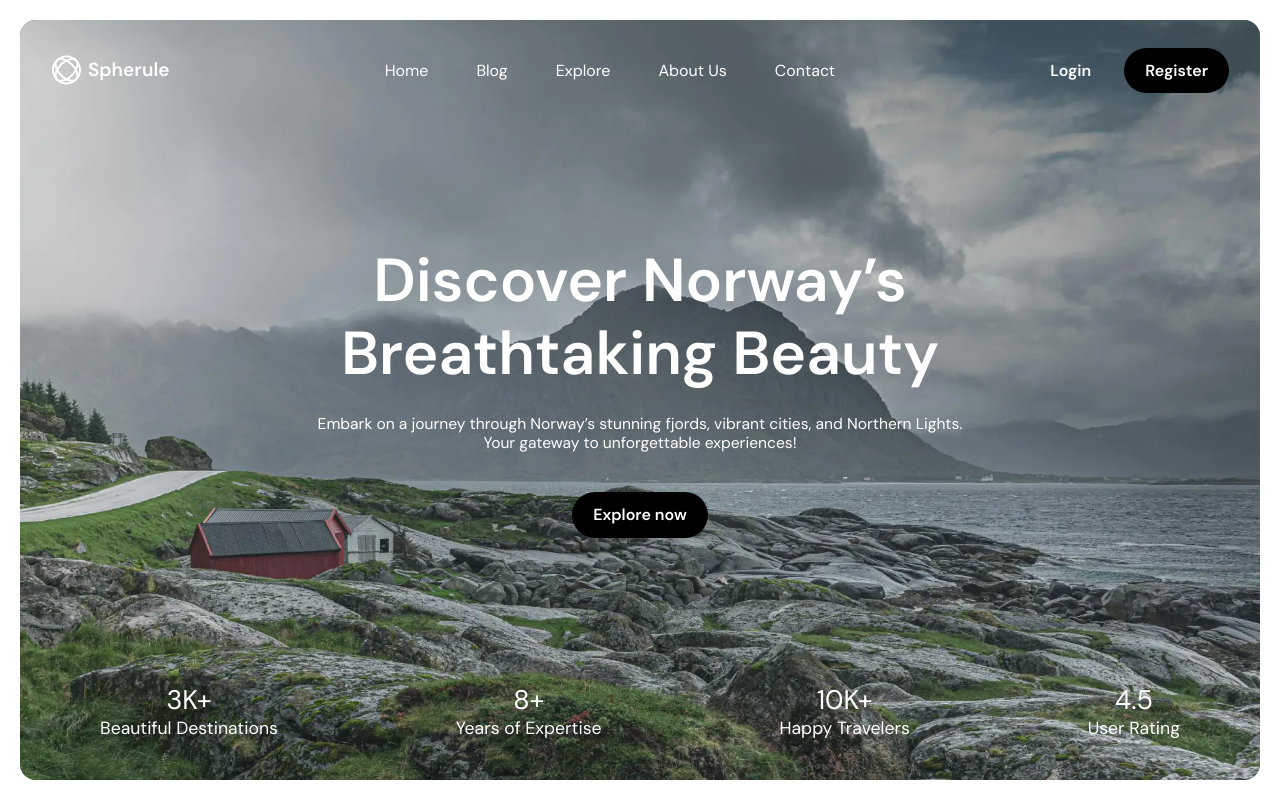
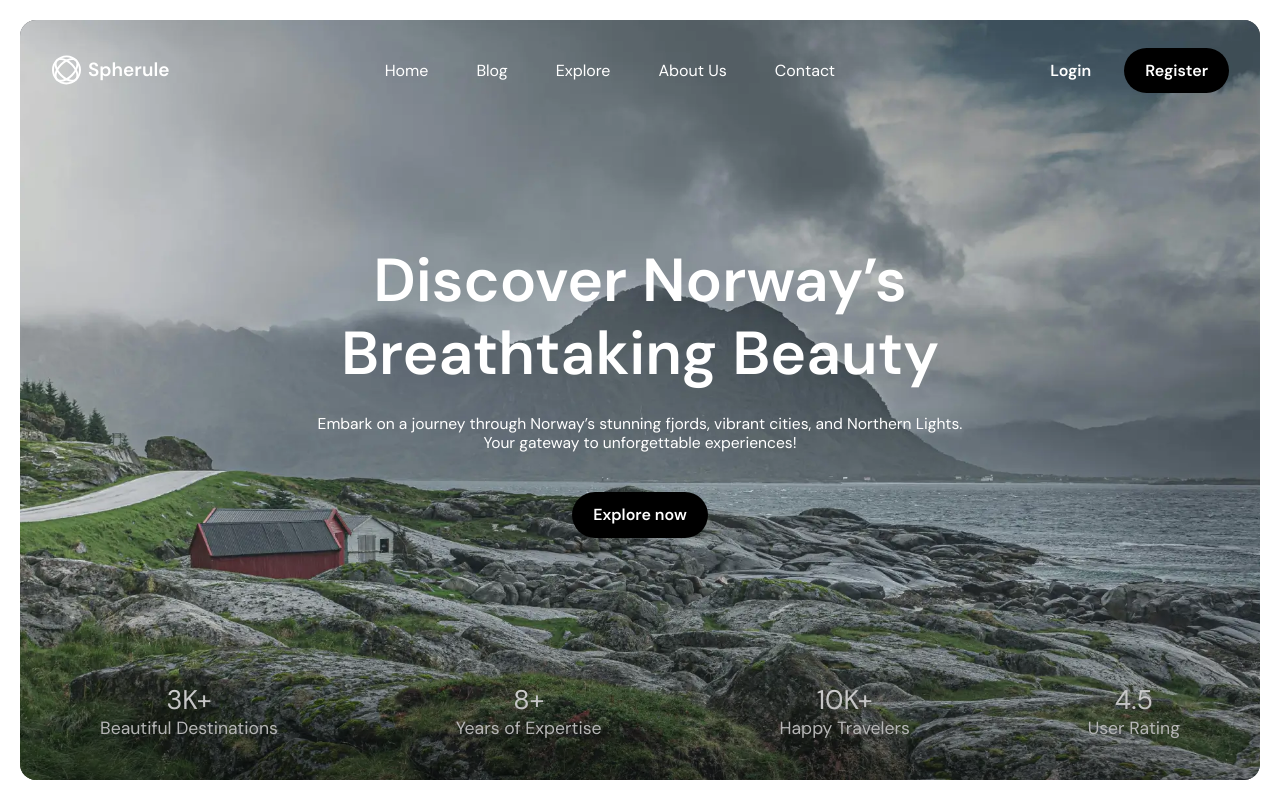
Before and after one commit to TinaKovalova/spherule, a plain HTML site: page index.html in a window 1280 px wide. Shown: the top 800 px of the page. Drawn offline with nearby package versions, Linux system fonts and the light colour scheme.

Commit message:
hero image

```diff
--- a/index.html
+++ b/index.html
@@ -52,14 +52,11 @@
         <main class="page">
             <section class="hero">
                 <div class="hero__container">
-                    <div class="hero__background">
-                        <picture class="hero__background-image">
-                            <source media="(max-width:992px)" srcset="images/hero/hero_992.webp"
-                                class="hero__background-image">
-                            <img src="images/hero/hero_1400.webp" alt="breathtaking view"
-                                class="hero__background-image">
-                        </picture>
-                    </div>
+                    <picture class="hero__background">
+                        <source media="(max-width:992px)" srcset="images/hero/hero_992.webp"
+                            class="hero__background-image">
+                        <img src="images/hero/hero_1400.webp" alt="breathtaking view" class="hero__background-image">
+                    </picture>
                     <div class="hero__content" id="home">
                         <div class="hero__header section-header section-header--centered">
                             <h1 class="section-header__title">
--- a/styles/_main.scss
+++ b/styles/_main.scss
@@ -19,9 +19,18 @@
         position: absolute;
         top: 0;
         left: 0;
-
         width: 100%;
         height: 100%;
+        &::after {
+            content: "";
+            position: absolute;
+            top: 0;
+            left: 0;
+            z-index: 3;
+            width: 100%;
+            height: 100%;
+            background: linear-gradient(180deg, rgba(0, 0, 0, 0) 76.05%, rgba(0, 0, 0, 0.4) 100%);
+        }
     }
     //hero__background-image
     &__background-image {
```
Also changed, not shown: css/style.css.
